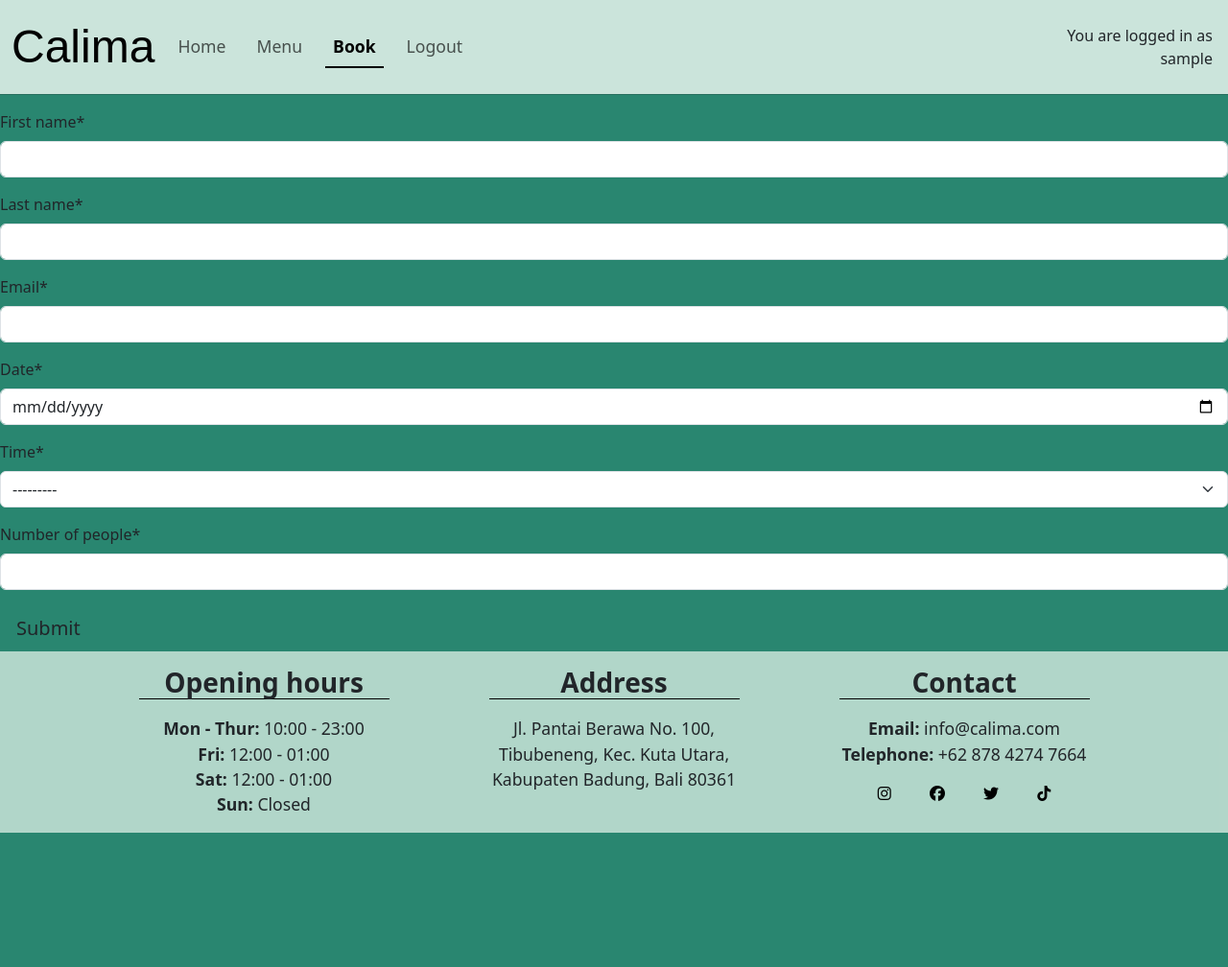
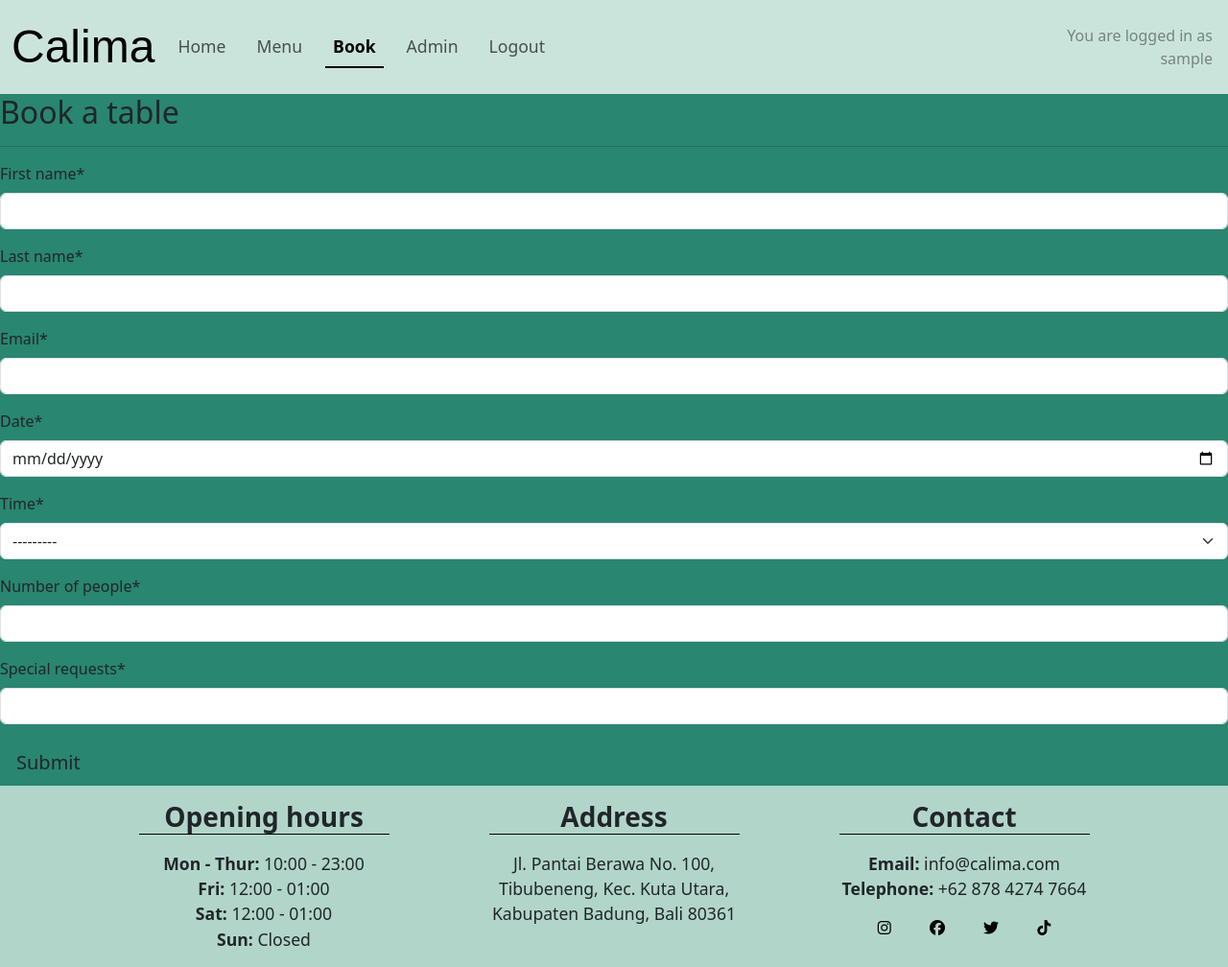
Before and after one commit to Mayamariaruth/calima, a Django app: page /booking/book/ in a window 1280 px wide. Shown: the whole page at 96% size. Before the commit the page ends 868 px from the top, so only its background shows below. Run offline with Django 4.2, Linux system fonts and the light colour scheme; the visitor is signed in with stand-in values (Sample User, id 1); some libraries are stand-ins or nearby versions; some web fonts are replaced.

Commit message:
add admin panel link in navbar and set up context processor for admin user

```diff
--- /dev/null
+++ b/booking/context_processors.py
@@ -0,0 +1,6 @@
+def admin_user(request):
+    """
+    Context processor to make admin user available site-wide
+    """
+    is_admin = request.user.is_authenticated and request.user.is_staff
+    return {'is_admin': is_admin}
--- a/booking/forms.py
+++ b/booking/forms.py
@@ -11,7 +11,7 @@ class BookingForm(forms.ModelForm):
     """
     class Meta:
         model = Booking
-        fields = ('first_name', 'last_name', 'email', 'date', 'time', 'number_of_people',)
+        fields = ('first_name', 'last_name', 'email', 'date', 'time', 'number_of_people', 'special_requests',)
 
         widgets = {
             'date': forms.DateInput(attrs={'type': 'date'}),
--- a/booking/models.py
+++ b/booking/models.py
@@ -36,8 +36,9 @@ class Booking(models.Model):
     number_of_people = models.IntegerField(validators=[MinValueValidator(1), MaxValueValidator(6)])
     date = models.DateField(validators=[MinValueValidator(date.today)])
     time = models.CharField(max_length=5, choices=available_times)
+    special_requests = models.CharField(max_length=500, default='')
     date_of_request = models.DateTimeField(auto_now_add=True)
     status = models.CharField(max_length=10, choices=booking_status, default="pending")
 
     def __str__(self):
-        return f"{self.first_name} {self.last_name} - {self.date} {self.time} / {self.booking_status}"
+        return f"{self.first_name} {self.last_name} - {self.date} {self.time} / {self.status}"
--- a/booking/views.py
+++ b/booking/views.py
@@ -8,12 +8,13 @@ def book_table(request):
     """
     Creates a user request for a table booking
     """
+    heading = 'Book a table'
+
     if request.method == "POST" and request.user.is_authenticated:
-        heading = 'Book a table'
         booking_form = BookingForm(data=request.POST)
 
         if booking_form.is_valid():
-            form = booking_form.save()
+            form = booking_form.save(commit=False)
             form.author = request.user
             form.save()
             return render(request, 'booking_success')
@@ -25,7 +26,7 @@ def book_table(request):
     else:
         booking_form = BookingForm()
 
-    return render(request, 'booking/booking_form.html', {'form': booking_form})
+    return render(request, 'booking/booking_form.html', {'form': booking_form, 'heading': heading})
 
 
 def booking_success(request):
--- a/calima/settings.py
+++ b/calima/settings.py
@@ -28,7 +28,7 @@ TEMPLATES_DIR = os.path.join(BASE_DIR, 'templates')
 SECRET_KEY = 'django-insecure-42q^)tya@u$%-vfa=qi9*1spom!65gjkoa^gbcy8liwft$$-*j'
 
 # SECURITY WARNING: don't run with debug turned on in production!
-DEBUG = True
+DEBUG = False
 
 ALLOWED_HOSTS = ['127.0.0.1', '.herokuapp.com']
 
@@ -85,6 +85,7 @@ TEMPLATES = [
                 'django.template.context_processors.request',
                 'django.contrib.auth.context_processors.auth',
                 'django.contrib.messages.context_processors.messages',
+                'booking.context_processors.admin_user',
             ],
         },
     },
--- a/templates/base.html
+++ b/templates/base.html
@@ -1,6 +1,7 @@
 {% load static %}
 
 {% url 'home' as home_url %}
+{% url 'admin' as admin_url %}
 {% url 'account_login' as login_url %}
 {% url 'account_signup' as signup_url %}
 {% url 'account_logout' as logout_url %}
@@ -59,6 +60,13 @@
                         <a class="nav-link {% if request.path == booking_url %}active{% endif %}" aria-current="page"
                             href="{% url 'book_table' %}">Book</a>
                     </li>
+
+                    {% if user.is_authenticated and is_admin %}
+                    <li class="nav-item">
+                        <a class="nav-link {% if request.path == admin_url %}active{% endif %}" aria-current="page" href="{% url 'admin:index' %}">Admin</a>
+                    </li>
+                    {% endif %}
+
                     {% if user.is_authenticated %}
                     <li class="nav-item">
                         <a class="nav-link {% if request.path == logout_url %}active{% endif %}" aria-current="page"
@@ -78,9 +86,9 @@
             </div>
         </div>
         {% if user.is_authenticated %}
-        <p class="text-end m-3">You are logged in as {{ user }}</p>
+        <p class="text-end m-3 opacity-50">You are logged in as {{ user }}</p>
         {% else %}
-        <p class="text-end m-3">You are not logged in</p>
+        <p class="text-end m-3 opacity-50">You are not logged in</p>
         {% endif %}
     </nav>
 
```
Also changed, not shown: booking/migrations/0003_booking_special_requests.py (added).
